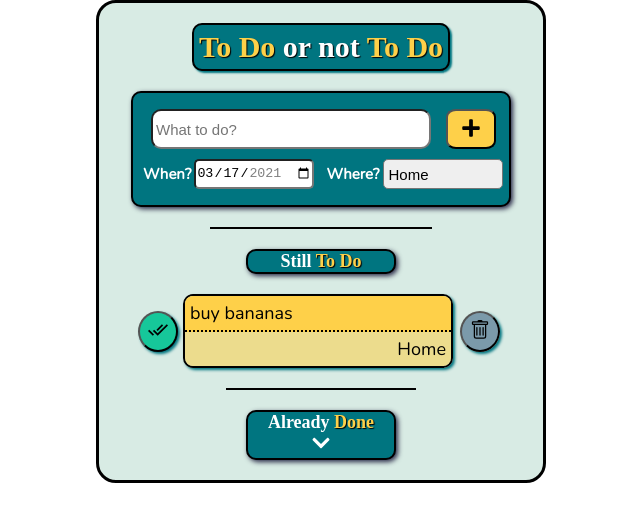
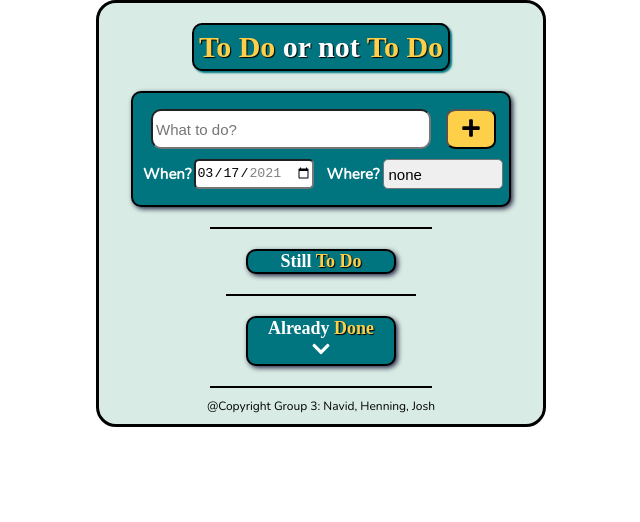
Before and after one commit to Joshchae/todolist03, a React (Create React App) app: page / in a window 1280 px wide. Shown: the top 522 px of the page, without its empty margins (319-959 px from the left). Built offline with nearby package versions, Linux system fonts and the light colour scheme; a web font is replaced by a local one.

Commit message:
Final touches

```diff
--- a/public/index.html
+++ b/public/index.html
@@ -27,7 +27,7 @@
       work correctly both with client-side routing and a non-root public URL.
       Learn how to configure a non-root public URL by running `npm run build`.
     -->
-    <title>React App</title>
+    <title>To Do List</title>
   </head>
   <body>
     <noscript>You need to enable JavaScript to run this app.</noscript>
--- a/src/App.css
+++ b/src/App.css
@@ -59,3 +59,8 @@ html {
   width: 50%;
   margin: 0 auto;
 }
+
+.app__footer {
+  margin: 1rem;
+  font-size: 1.2rem;
+}
--- a/src/App.js
+++ b/src/App.js
@@ -22,7 +22,7 @@ function App() {
     },
   ]);
 
-  const [category, setCategory] = useState("Home");
+  const [category, setCategory] = useState("");
 
   const changeCategory = (newCategory) => {
     setCategory(newCategory);
@@ -87,6 +87,8 @@ function App() {
           onDelete={deleteItem}
           changeCategory={changeCategory}
         />
+        <hr className="app__hr" />
+        <div className="app__footer">@Copyright Group 3: Navid, Henning, Josh</div>
       </div>
     </div>
   );
--- a/src/components/Input/Input.css
+++ b/src/components/Input/Input.css
@@ -71,12 +71,14 @@
     border-radius: 5px;
     font-size: 1.5rem;
     padding: 0.5rem;
+    cursor: pointer;
 }
 
 .due-date-select {
     width: 12rem;
     border-radius: 5px;
     height: 3rem;
+    cursor: pointer;
 }
 
 .input__select {
--- a/src/components/Input/Input.js
+++ b/src/components/Input/Input.js
@@ -35,13 +35,13 @@ function Input({ action, changeCategory }) {
       memo: "",
       date: dateItem.current.value,
     };
-    action(inputObject);
-    console.log(dateItem.current.value);
+    if (inputItem.current.value !== "") {
+      action(inputObject);
+    }
     inputItem.current.value = "";
   };
 
   const onEnter = (evt) => {
-    console.log(evt.code)
     if (evt.code === 'Enter') {
         onClick()
     }
@@ -90,11 +90,13 @@ function Input({ action, changeCategory }) {
             <div className="input__select--category input__select">
               <label htmlFor="category" className="input__label">Where?</label>
               <select
+                onKeyDown={onEnter}
                 id="category"
                 onChange={onCategoryChange}
                 className="category-select"
                 ref={category}
               >
+                <option value="">none</option>
                 <option value="Home">Home</option>
                 <option value="Office">Office</option>
                 <option value="Personal">Personal</option>
--- a/src/components/ToDoItem/EditMode.js
+++ b/src/components/ToDoItem/EditMode.js
@@ -37,6 +37,12 @@ const EditMode = ({ itemContent, updateItems, changeCategory, toggleEdit }) => {
     toggleEdit();
   };
 
+  const onEnter = (evt) => {
+    if (evt.code === 'Enter') {
+        changeEditMode();
+    }
+  }
+
   return (
     <div className="editmode__content">
       <div className="editmode__text-and-buttons">
@@ -46,6 +52,7 @@ const EditMode = ({ itemContent, updateItems, changeCategory, toggleEdit }) => {
           value={updatedTask}
           ref={inputItem}
           onChange={onTaskChange}
+          onKeyDown={onEnter}
         />
           {/* edit the text of item */}
           <GiSaveArrow size={30} className="editmode__button-icon" onClick={changeEditMode}/>
--- a/src/components/ToDoItem/ToDoItem.css
+++ b/src/components/ToDoItem/ToDoItem.css
@@ -111,7 +111,6 @@
 
 .editmode__content:hover {
     transform: translateY(-2px);
-    cursor: pointer;
 }
 
 .editmode__text-and-buttons {
@@ -133,6 +132,7 @@
 
 .editmode__button-icon {
     margin: 0.2rem;
+    cursor: pointer;
 }
 
 .btn-round:hover {
@@ -160,6 +160,7 @@
     border-radius: 5px;
     font-size: 1.5rem;
     padding: 0.5rem;
+    cursor: pointer;
 }
 
 
```
